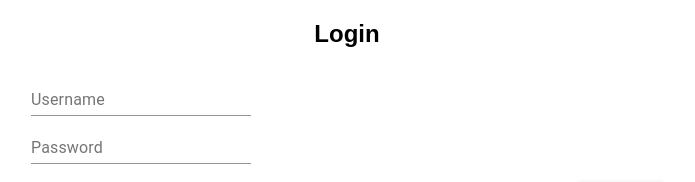
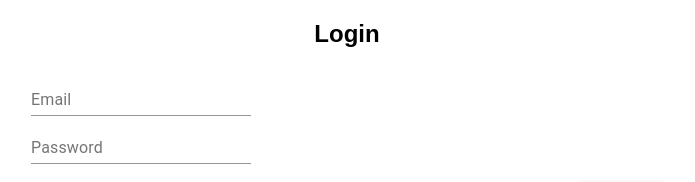
Before and after one commit to william-dai/slack-clone, a React (Create React App) app in the folder frontend/: page / in a window 1280 px wide. Shown: the top 182 px of the page, without its empty margins (293-988 px from the left). Built offline with nearby package versions, Linux system fonts and the light colour scheme.

Commit message:
Cleaning up code, amended Login to say email instead of username

```diff
--- a/frontend/src/Login.js
+++ b/frontend/src/Login.js
@@ -51,7 +51,7 @@ function Login() {
         <TextField
           id="standard-password-input"
           style={{margin: 0}}
-          label="Username"
+          label="Email"
           name="email"
           type="email"
           autoComplete="current-username"
--- a/frontend/src/Messages.js
+++ b/frontend/src/Messages.js
@@ -214,8 +214,6 @@ function Messages() {
     fetchMessages(setMessages, data);
   }, [data]);
 
-  console.log();
-
   return (
     <div className={classes.root}>
       <AppBar position="static" style={{backgroundColor: '#39123e'}}>
```
